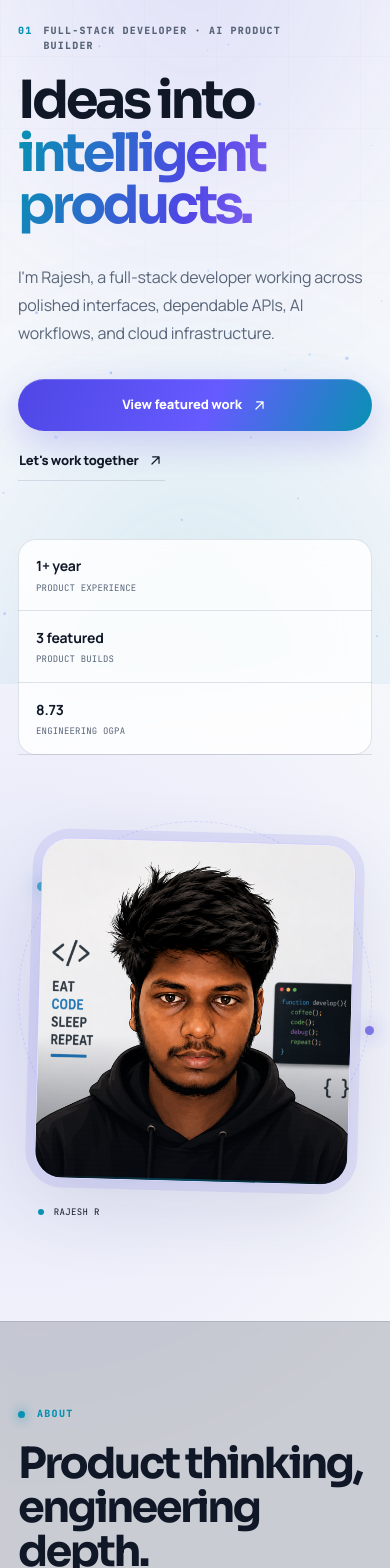
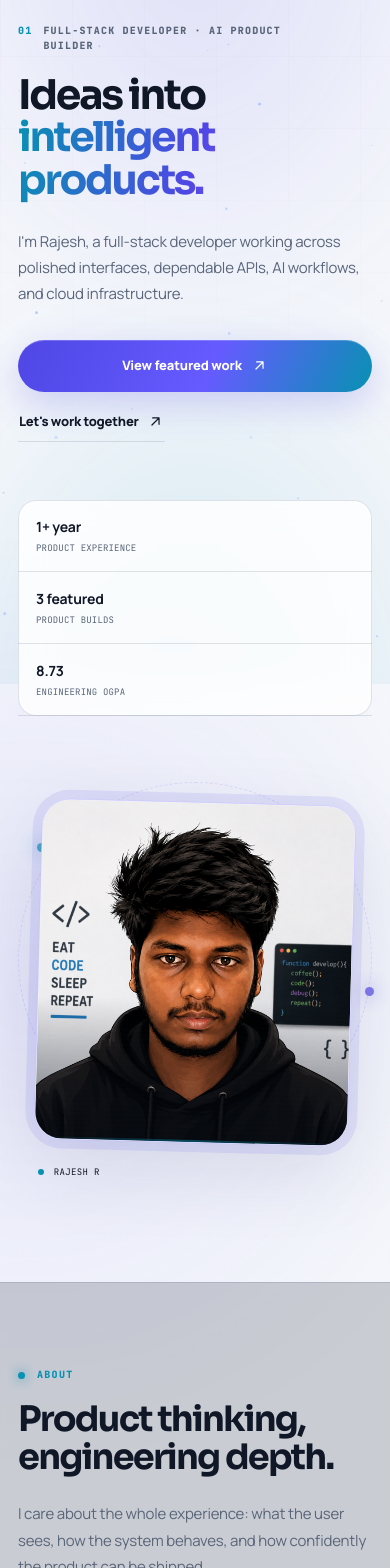
Before and after one commit to rajeshravi2004/Portfolio, a Next.js app: page / in a window 390 px wide. Shown: the part 160-1728 px from the top of the page. Built offline with nearby package versions, Linux system fonts and the light colour scheme.

Commit message:
Refine typography scale across breakpoints

```diff
--- a/app/globals.css
+++ b/app/globals.css
@@ -367,7 +367,7 @@ main, .site-footer { position: relative; z-index: 1; }
 }
 
 .site-width { width: min(var(--site-width), calc(100% - 80px)); }
-.page-section { padding-block: clamp(96px, 10vw, 150px); }
+.page-section { padding-block: clamp(78px, 8vw, 112px); }
 
 .site-header {
   border-color: var(--line);
@@ -406,11 +406,11 @@ main, .site-footer { position: relative; z-index: 1; }
 .hero-eyebrow { display: flex; align-items: center; gap: 11px; margin-bottom: 20px; color: var(--ink-soft); font-size: 10px; }
 .hero-eyebrow span { color: var(--accent-2); }
 .hero h1 {
-  max-width: 820px;
-  font-size: clamp(62px, 6.7vw, 104px);
-  font-weight: 670;
-  letter-spacing: -.07em;
-  line-height: .96;
+  max-width: 760px;
+  font-size: clamp(50px, 5vw, 74px);
+  font-weight: 650;
+  letter-spacing: -.06em;
+  line-height: 1.02;
   text-transform: none;
 }
 .hero h1 em {
@@ -422,7 +422,7 @@ main, .site-footer { position: relative; z-index: 1; }
   color: transparent;
   font-style: normal;
 }
-.hero-intro { max-width: 650px; margin-top: 27px; font-size: clamp(16px, 1.5vw, 19px); line-height: 1.75; }
+.hero-intro { max-width: 620px; margin-top: 24px; font-size: clamp(15px, 1.25vw, 17px); line-height: 1.75; }
 .hero-proof { margin-top: 58px; border: 0; border-radius: 18px; background: var(--panel); box-shadow: inset 0 0 0 1px var(--line); backdrop-filter: blur(18px); }
 .hero-proof div { padding: 18px 21px; border-color: var(--line); }
 .hero-proof div:first-child { padding-left: 21px; }
@@ -455,14 +455,14 @@ main, .site-footer { position: relative; z-index: 1; }
 .section-kicker { color: var(--accent-2); font-size: 10px; }
 .section-kicker i { width: 7px; height: 7px; border-radius: 50%; box-shadow: 0 0 12px currentColor; }
 .section-heading h2 {
-  max-width: 820px;
-  font-size: clamp(44px, 5vw, 72px);
-  font-weight: 650;
-  letter-spacing: -.06em;
-  line-height: 1.03;
+  max-width: 760px;
+  font-size: clamp(38px, 4vw, 56px);
+  font-weight: 640;
+  letter-spacing: -.05em;
+  line-height: 1.08;
   text-transform: none;
 }
-.section-heading > p { font-size: 16px; line-height: 1.75; }
+.section-heading > p { max-width: 640px; font-size: 15px; line-height: 1.75; }
 
 .about-section, .work-section, .education-section { border-color: var(--line); background: rgba(9, 16, 29, .18); backdrop-filter: blur(3px); }
 html[data-theme="light"] .about-section,
@@ -514,7 +514,7 @@ html[data-theme="light"] .education-section { background: rgba(255,255,255,.3);
 .project-visual-wrap { padding: clamp(24px, 4vw, 46px); background: linear-gradient(145deg, var(--panel-soft), var(--accent-soft)); }
 .product-preview { border-radius: 16px; box-shadow: 0 30px 70px rgba(0,0,0,.32); }
 .project-copy { padding: clamp(36px, 5vw, 58px); }
-.project-copy h3 { font-size: clamp(44px, 5vw, 65px); font-weight: 680; letter-spacing: -.06em; text-transform: none; }
+.project-copy h3 { font-size: clamp(36px, 4vw, 48px); font-weight: 660; letter-spacing: -.05em; line-height: 1.04; text-transform: none; }
 .project-overline { color: var(--accent-2); }
 
 .capability-grid { grid-template-columns: repeat(2, 1fr); gap: 16px; border: 0; border-radius: 0; background: transparent; overflow: visible; }
@@ -555,7 +555,7 @@ html[data-theme="light"] .education-section { background: rgba(255,255,255,.3);
 .quote-section { overflow: hidden; border-bottom: 1px solid var(--line); }
 .quote-section:focus { outline: 0; }
 .quote-heading { max-width: 820px; margin-bottom: 62px; }
-.quote-heading h2 { margin: 0; font-family: var(--font-display), sans-serif; font-size: clamp(48px, 6vw, 78px); font-weight: 650; letter-spacing: -.065em; line-height: 1; }
+.quote-heading h2 { margin: 0; font-family: var(--font-display), sans-serif; font-size: clamp(40px, 4.5vw, 60px); font-weight: 640; letter-spacing: -.055em; line-height: 1.06; }
 .quote-heading p { max-width: 590px; margin: 22px 0 0; color: var(--ink-soft); }
 .quote-panel {
   position: relative;
@@ -575,7 +575,7 @@ html[data-theme="light"] .education-section { background: rgba(255,255,255,.3);
 .quote-image-source { position: absolute; bottom: 24px; left: 24px; z-index: 2; color: rgba(255,255,255,.68); font-family: var(--font-mono), monospace; font-size: 8px; letter-spacing: .06em; text-transform: uppercase; }
 .quote-copy { position: relative; z-index: 2; display: flex; flex-direction: column; justify-content: center; padding: clamp(45px, 6vw, 86px); }
 .quote-mark { position: absolute; top: 28px; right: 48px; color: color-mix(in srgb, var(--quote-accent) 32%, transparent); font-family: Georgia, serif; font-size: 160px; line-height: 1; }
-.quote-copy blockquote { position: relative; max-width: 700px; margin: 0; font-family: var(--font-display), sans-serif; font-size: clamp(31px, 3.4vw, 52px); font-weight: 600; letter-spacing: -.055em; line-height: 1.14; }
+.quote-copy blockquote { position: relative; max-width: 700px; margin: 0; font-family: var(--font-display), sans-serif; font-size: clamp(27px, 2.8vw, 40px); font-weight: 600; letter-spacing: -.045em; line-height: 1.2; }
 .quote-credit { display: flex; align-items: baseline; gap: 13px; margin-top: 28px; }
 .quote-credit strong { color: var(--quote-accent); font-size: 13px; }
 .quote-credit span { color: var(--ink-soft); font-family: var(--font-mono), monospace; font-size: 9px; letter-spacing: .06em; text-transform: uppercase; }
@@ -601,7 +601,7 @@ html[data-theme="light"] .education-section { background: rgba(255,255,255,.3);
 
 @media (max-width: 1024px) {
   .hero-grid { grid-template-columns: minmax(0, 1fr) 330px; gap: 48px; }
-  .hero h1 { font-size: clamp(54px, 7.4vw, 78px); }
+  .hero h1 { font-size: clamp(46px, 5.6vw, 60px); }
   .project-card { grid-template-columns: 1fr; }
 }
 
@@ -612,23 +612,23 @@ html[data-theme="light"] .education-section { background: rgba(255,255,255,.3);
   .mobile-menu nav a { font-family: var(--font-display), sans-serif; font-size: 30px; font-weight: 650; letter-spacing: -.04em; text-transform: none; }
   .hero { padding-top: calc(var(--header-height) + 55px); }
   .hero-grid { gap: 60px; }
-  .hero h1 { font-size: clamp(48px, 14.5vw, 67px); line-height: 1; }
+  .hero h1 { font-size: clamp(39px, 11.5vw, 48px); line-height: 1.04; }
   .hero-proof { border-block: 0; }
   .hero-proof div, .hero-proof div:first-child { padding: 15px 18px; }
   .hero-portrait { width: calc(100% - 18px); margin-inline: auto; }
   .portrait-frame { aspect-ratio: .92; border-radius: 28px; }
-  .section-heading h2 { font-size: clamp(38px, 11vw, 53px); }
+  .section-heading h2 { font-size: clamp(33px, 9vw, 42px); }
   .principle-grid, .capability-grid { grid-template-columns: 1fr; }
   .capability-grid article:nth-child(3n) { grid-column: span 1; }
   .principle-grid article { min-height: 235px; }
   .role-list article { grid-template-columns: 32px minmax(0, 1fr); padding: 24px 19px; }
   .role-list article:hover { padding-left: 19px; transform: none; }
-  .project-copy h3 { font-size: 43px; }
+  .project-copy h3 { font-size: 36px; }
   .contact-grid { padding: 25px 20px; border-radius: 22px; }
 }
 
 @media (max-width: 420px) {
-  .hero h1 { font-size: 45px; }
+  .hero h1 { font-size: 40px; }
   .hero-eyebrow { align-items: flex-start; line-height: 1.55; }
   .portrait-caption span:last-child { display: none; }
   .capability-list span { padding: 8px 10px; }
@@ -684,7 +684,7 @@ html[data-theme="light"] .education-section { background: rgba(255,255,255,.3);
 
 @media (max-width: 480px) {
   .hero-eyebrow { max-width: 310px; }
-  .hero h1 { font-size: clamp(43px, 13.5vw, 58px); letter-spacing: -.065em; }
+  .hero h1 { font-size: clamp(38px, 10.5vw, 43px); letter-spacing: -.055em; }
   .hero-proof { width: 100%; }
   .portrait-orbit { top: 0; left: 0; }
   .portrait-caption { font-size: 9px; }
```
